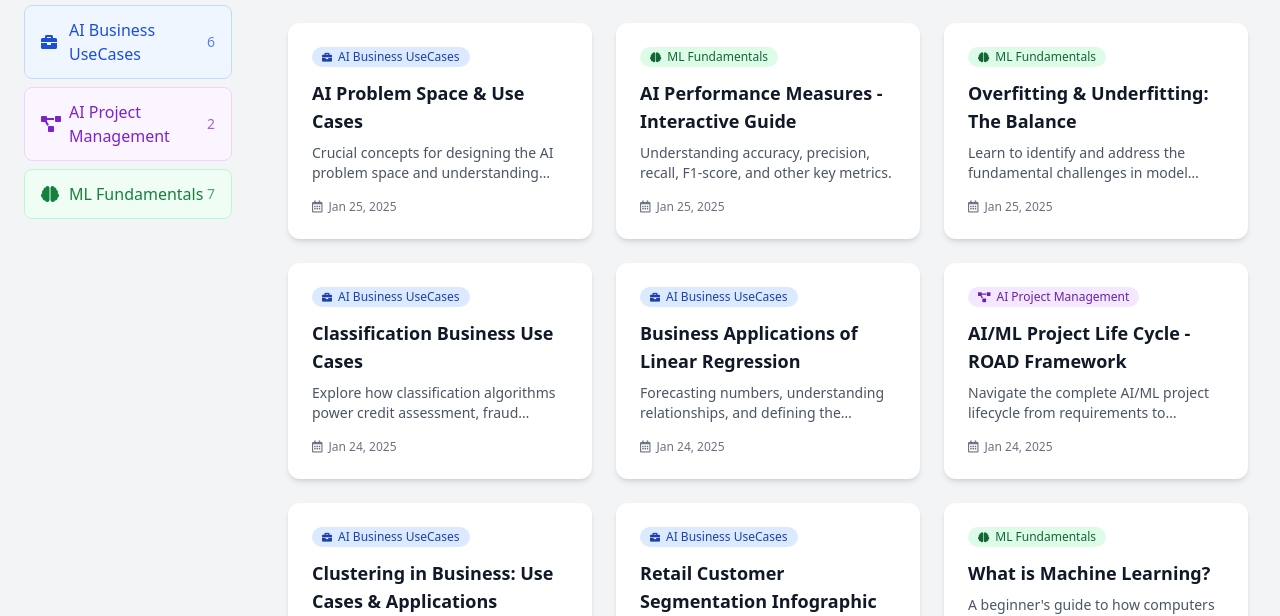
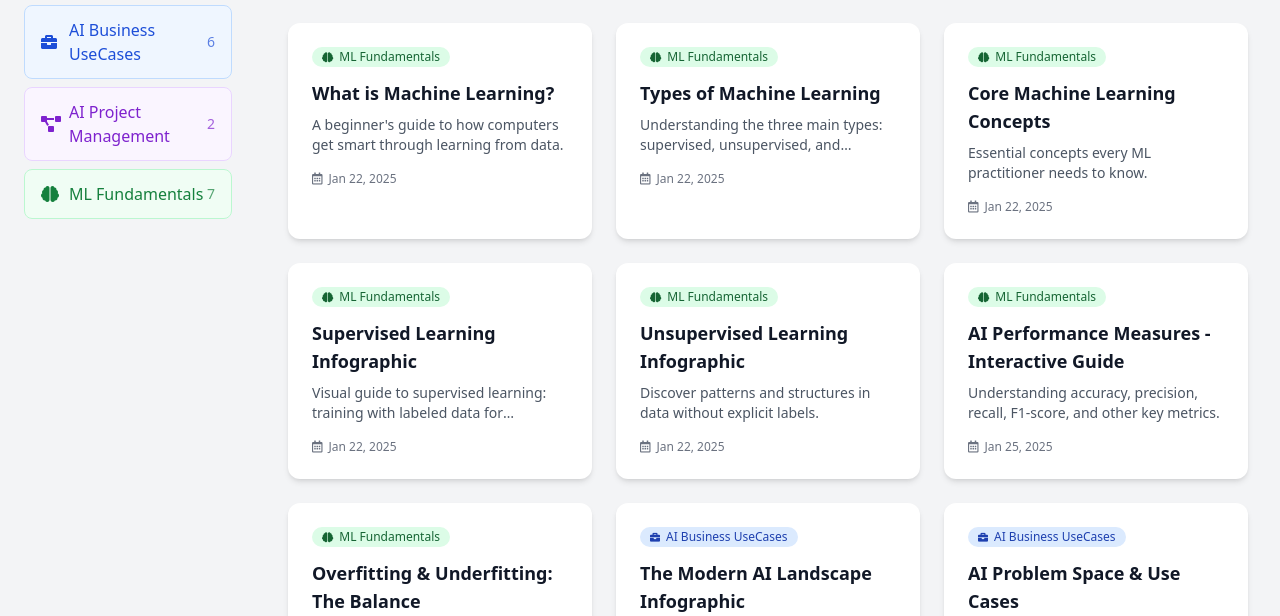
Before and after one commit to sriramkishoren/portfolio_site, a plain HTML site: page personal_blog/index.html in a window 1280 px wide. Shown: the part 185-801 px from the top of the page. Drawn offline with nearby package versions, Linux system fonts and the light colour scheme.

Commit message:
added ordering feature to blog posts

```diff
--- a/personal_blog/index.html
+++ b/personal_blog/index.html
@@ -5,7 +5,8 @@
     <meta charset="UTF-8">
     <meta name="viewport" content="width=device-width, initial-scale=1.0">
     <title>Personal Blog - Kishore</title>
-    <meta name="description" content="Blog posts about AI, Machine Learning, and Project Management by Sriramkishore Naraharisetti">
+    <meta name="description"
+        content="Blog posts about AI, Machine Learning, and Project Management by Sriramkishore Naraharisetti">
     <script src="https://cdn.tailwindcss.com?plugins=forms,typography,aspect-ratio,line-clamp"></script>
     <script>
         tailwind.config = {
@@ -25,20 +26,25 @@
         .post-card {
             transition: opacity 0.3s ease, transform 0.3s ease;
         }
+
         .post-card.hidden-filter {
             display: none;
         }
+
         /* Custom scrollbar for sidebar */
         .sidebar-scroll::-webkit-scrollbar {
             width: 4px;
         }
+
         .sidebar-scroll::-webkit-scrollbar-track {
             background: transparent;
         }
+
         .sidebar-scroll::-webkit-scrollbar-thumb {
             background: #cbd5e1;
             border-radius: 2px;
         }
+
         .dark .sidebar-scroll::-webkit-scrollbar-thumb {
             background: #475569;
         }
@@ -81,7 +87,8 @@
                     excerpt: "A guide to the 9 pillars of Artificial Intelligence and their real-world impact across industries.",
                     category: "ai-business",
                     date: "2025-01-20",
-                    file: "AI Business UseCases/ai_use_cases.html"
+                    file: "AI Business UseCases/ai_use_cases.html",
+                    order: 8
                 },
                 {
                     id: "ml_ai_problem_space",
@@ -89,7 +96,8 @@
                     excerpt: "Crucial concepts for designing the AI problem space and understanding learning paradigms.",
                     category: "ai-business",
                     date: "2025-01-25",
-                    file: "AI Business UseCases/ml_ai_problem_space.html"
+                    file: "AI Business UseCases/ml_ai_problem_space.html",
+                    order: 9
                 },
                 {
                     id: "ml_business_usecase_classification",
@@ -97,7 +105,8 @@
                     excerpt: "Explore how classification algorithms power credit assessment, fraud detection, and more.",
                     category: "ai-business",
                     date: "2025-01-24",
-                    file: "AI Business UseCases/ml_business_usecase_classification.html"
+                    file: "AI Business UseCases/ml_business_usecase_classification.html",
+                    order: 10
                 },
                 {
                     id: "ml_business_usecase_clustering",
@@ -105,7 +114,8 @@
                     excerpt: "How clustering helps with portfolio optimization, fraud detection, and customer segmentation.",
                     category: "ai-business",
                     date: "2025-01-22",
-                    file: "AI Business UseCases/ml_business_usecase_clustering.html"
+                    file: "AI Business UseCases/ml_business_usecase_clustering.html",
+                    order: 12
                 },
                 {
                     id: "ml_business_usecase_clustering_retail",
@@ -113,7 +123,8 @@
                     excerpt: "Understanding customer behavior through purchase patterns and personalized marketing.",
                     category: "ai-business",
                     date: "2025-01-22",
-                    file: "AI Business UseCases/ml_business_usecase_clustering_retail.html"
+                    file: "AI Business UseCases/ml_business_usecase_clustering_retail.html",
+                    order: 13
                 },
                 {
                     id: "ml_business_usecase_regression",
@@ -121,7 +132,8 @@
                     excerpt: "Forecasting numbers, understanding relationships, and defining the problem space in industry.",
                     category: "ai-business",
                     date: "2025-01-24",
-                    file: "AI Business UseCases/ml_business_usecase_regression.html"
+                    file: "AI Business UseCases/ml_business_usecase_regression.html",
+                    order: 11
                 },
                 // AI Project Management
                 {
@@ -130,7 +142,8 @@
                     excerpt: "A comprehensive guide to the R.O.A.D. framework for effective AI/ML project leadership.",
                     category: "ai-pm",
                     date: "2025-01-20",
-                    file: "AI Project Management/road_framework.html"
+                    file: "AI Project Management/road_framework.html",
+                    order: 14
                 },
                 {
                     id: "ml_al_life_cycle",
@@ -138,7 +151,8 @@
                     excerpt: "Navigate the complete AI/ML project lifecycle from requirements to deployment.",
                     category: "ai-pm",
                     date: "2025-01-24",
-                    file: "AI Project Management/ml_al_life_cycle.html"
+                    file: "AI Project Management/ml_al_life_cycle.html",
+                    order: 15
                 },
                 // ML Fundamentals
                 {
@@ -147,7 +161,8 @@
                     excerpt: "A beginner's guide to how computers get smart through learning from data.",
                     category: "ml-fundamentals",
                     date: "2025-01-22",
-                    file: "ML Fundamentals/ml_definition.html"
+                    file: "ML Fundamentals/ml_definition.html",
+                    order: 1
                 },
                 {
                     id: "ml_three_types",
@@ -155,7 +170,8 @@
                     excerpt: "Understanding the three main types: supervised, unsupervised, and reinforcement learning.",
                     category: "ml-fundamentals",
                     date: "2025-01-22",
-                    file: "ML Fundamentals/ml_three_types.html"
+                    file: "ML Fundamentals/ml_three_types.html",
+                    order: 2
                 },
                 {
                     id: "ml_concepts",
@@ -163,7 +179,8 @@
                     excerpt: "Essential concepts every ML practitioner needs to know.",
                     category: "ml-fundamentals",
                     date: "2025-01-22",
-                    file: "ML Fundamentals/ml_concepts.html"
+                    file: "ML Fundamentals/ml_concepts.html",
+                    order: 3
                 },
                 {
                     id: "ml_supervised_learning",
@@ -171,7 +188,8 @@
                     excerpt: "Visual guide to supervised learning: training with labeled data for predictions.",
                     category: "ml-fundamentals",
                     date: "2025-01-22",
-                    file: "ML Fundamentals/ml_supervised_learning.html"
+                    file: "ML Fundamentals/ml_supervised_learning.html",
+                    order: 4
                 },
                 {
                     id: "ml_unsupervised_learning",
@@ -179,7 +197,8 @@
                     excerpt: "Discover patterns and structures in data without explicit labels.",
                     category: "ml-fundamentals",
                     date: "2025-01-22",
-                    file: "ML Fundamentals/ml_unsupervised_learning.html"
+                    file: "ML Fundamentals/ml_unsupervised_learning.html",
+                    order: 5
                 },
                 {
                     id: "ml_ai_performance_measures",
@@ -187,7 +206,8 @@
                     excerpt: "Understanding accuracy, precision, recall, F1-score, and other key metrics.",
                     category: "ml-fundamentals",
                     date: "2025-01-25",
-                    file: "ML Fundamentals/ml_ai_performance_measures.html"
+                    file: "ML Fundamentals/ml_ai_performance_measures.html",
+                    order: 6
                 },
                 {
                     id: "ml_overfitting_underfitting",
@@ -195,7 +215,8 @@
                     excerpt: "Learn to identify and address the fundamental challenges in model training.",
                     category: "ml-fundamentals",
                     date: "2025-01-25",
-                    file: "ML Fundamentals/ml_overfitting_and_Underfitting.html"
+                    file: "ML Fundamentals/ml_overfitting_and_Underfitting.html",
+                    order: 7
                 }
             ]
         };
@@ -219,7 +240,8 @@
     </header>
 
     <!-- Mobile Category Pills -->
-    <div class="lg:hidden sticky top-[64px] z-10 bg-white dark:bg-gray-800 border-b border-gray-200 dark:border-gray-700 overflow-x-auto">
+    <div
+        class="lg:hidden sticky top-[64px] z-10 bg-white dark:bg-gray-800 border-b border-gray-200 dark:border-gray-700 overflow-x-auto">
         <div class="flex gap-2 p-3" id="mobile-filters">
             <!-- Populated by JavaScript -->
         </div>
@@ -227,9 +249,11 @@
 
     <div class="max-w-7xl mx-auto flex">
         <!-- Desktop Sidebar -->
-        <aside class="hidden lg:block w-64 flex-shrink-0 p-6 sticky top-[72px] h-[calc(100vh-72px)] sidebar-scroll overflow-y-auto">
+        <aside
+            class="hidden lg:block w-64 flex-shrink-0 p-6 sticky top-[72px] h-[calc(100vh-72px)] sidebar-scroll overflow-y-auto">
             <nav aria-label="Blog categories">
-                <h2 class="text-sm font-semibold text-gray-500 dark:text-gray-400 uppercase tracking-wider mb-4">Categories</h2>
+                <h2 class="text-sm font-semibold text-gray-500 dark:text-gray-400 uppercase tracking-wider mb-4">
+                    Categories</h2>
                 <div class="space-y-2" id="desktop-filters">
                     <!-- Populated by JavaScript -->
                 </div>
@@ -264,12 +288,13 @@
     </div>
 
     <!-- Footer -->
-    <footer class="bg-white dark:bg-gray-800 text-gray-900 dark:text-gray-200 text-center p-4 mt-8 border-t border-gray-200 dark:border-gray-700">
+    <footer
+        class="bg-white dark:bg-gray-800 text-gray-900 dark:text-gray-200 text-center p-4 mt-8 border-t border-gray-200 dark:border-gray-700">
         &copy; 2025 Sriramkishore Naraharisetti. All Rights Reserved.
     </footer>
 
     <script>
-        (function() {
+        (function () {
             // Color mappings for categories
             const colorClasses = {
                 blue: {
@@ -318,9 +343,22 @@
                 return date.toLocaleDateString('en-US', { year: 'numeric', month: 'short', day: 'numeric' });
             }
 
-            // Sort posts by date (newest first)
+            // Sort posts by order (if specified), then by date (newest first)
             function getSortedPosts() {
-                return [...blogConfig.posts].sort((a, b) => new Date(b.date) - new Date(a.date));
+                return [...blogConfig.posts].sort((a, b) => {
+                    const aHasOrder = typeof a.order === 'number';
+                    const bHasOrder = typeof b.order === 'number';
+
+                    // Posts with order come before posts without order
+                    if (aHasOrder && !bHasOrder) return -1;
+                    if (!aHasOrder && bHasOrder) return 1;
+
+                    // Both have order: sort by order ascending (lower = higher priority)
+                    if (aHasOrder && bHasOrder) return a.order - b.order;
+
+                    // Neither has order: sort by date descending (newest first)
+                    return new Date(b.date) - new Date(a.date);
+                });
             }
 
             // Create post card HTML
```
Also changed, not shown: 2 other files.
